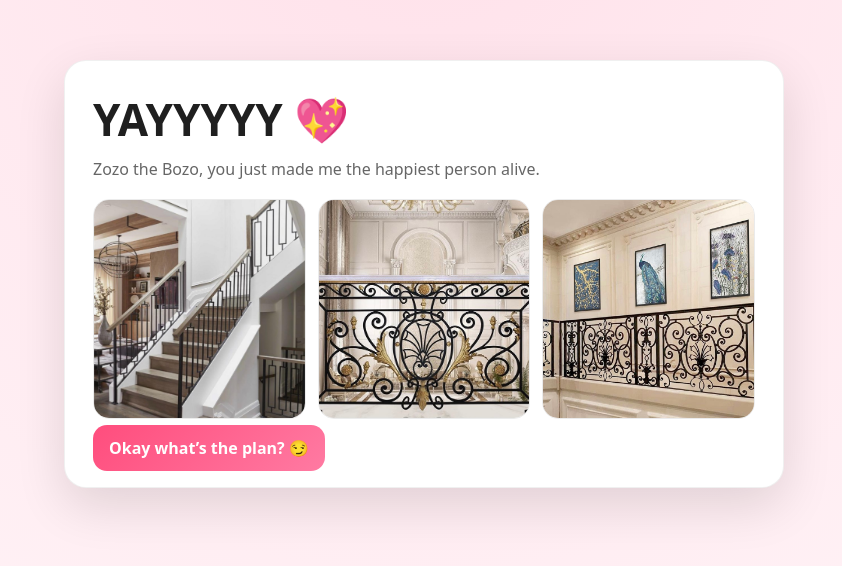
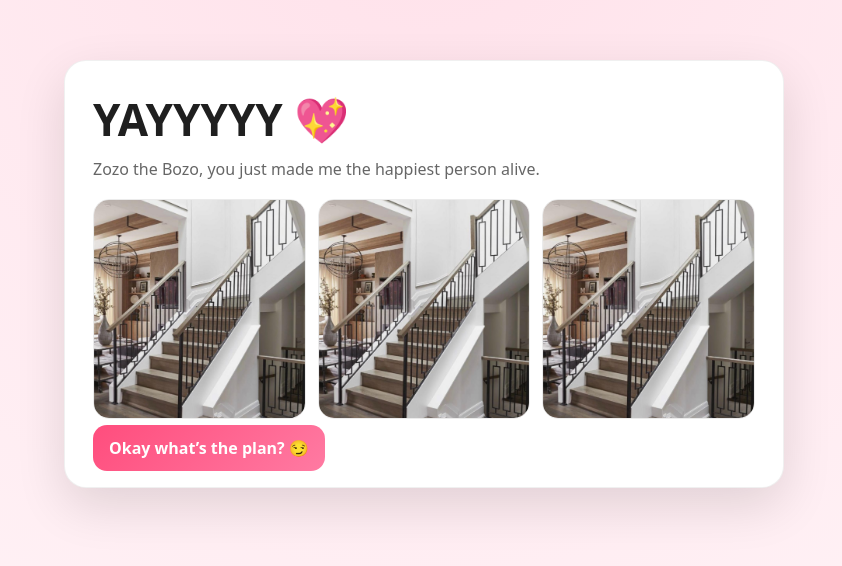
Before and after one commit to AryanLangeh02/zozo-the-bozo, a plain HTML site: page yes.html in a window 1280 px wide. Shown: the part 126-692 px from the top of the page, without its empty margins (216-1058 px from the left). Drawn offline with Linux system fonts and the light colour scheme.

Commit message:
pics link

```diff
--- a/yes.html
+++ b/yes.html
@@ -13,9 +13,9 @@
     <p class="sub">Zozo the Bozo, you just made me the happiest person alive.</p>
 
     <section class="gallery">
-      <img src="assets/photos/01.jpg" alt="Us 1" loading="lazy" />
-      <img src="assets/photos/02.jpg" alt="Us 2" loading="lazy" />
-      <img src="assets/photos/03.jpg" alt="Us 3" loading="lazy" />
+      <img src="https://aryanlangeh02.github.io/zozo-the-bozo/assets/photos/01.jpg" alt="Us 1" loading="lazy" />
+      <img src="https://aryanlangeh02.github.io/zozo-the-bozo/assets/photos/01.jpg" alt="Us 2" loading="lazy" />
+      <img src="https://aryanlangeh02.github.io/zozo-the-bozo/assets/photos/01.jpg" alt="Us 3" loading="lazy" />
     </section>
 
     <a class="btn yes" href="details.html">Okay what’s the plan? 😏</a>
```
